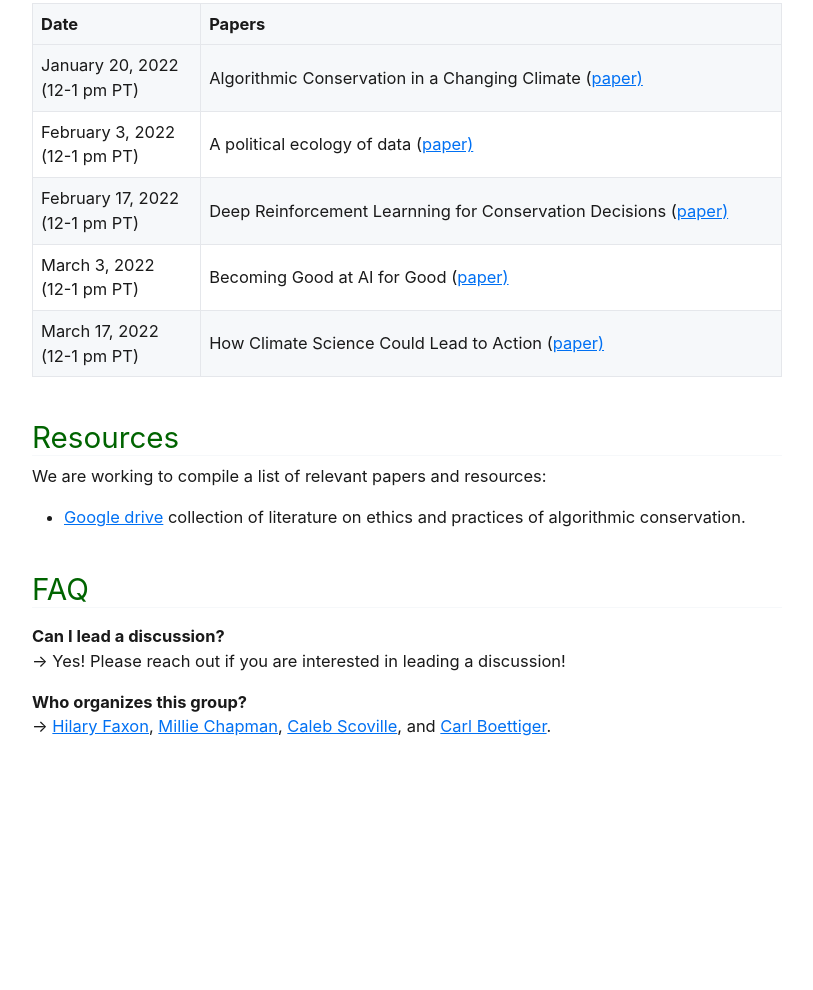
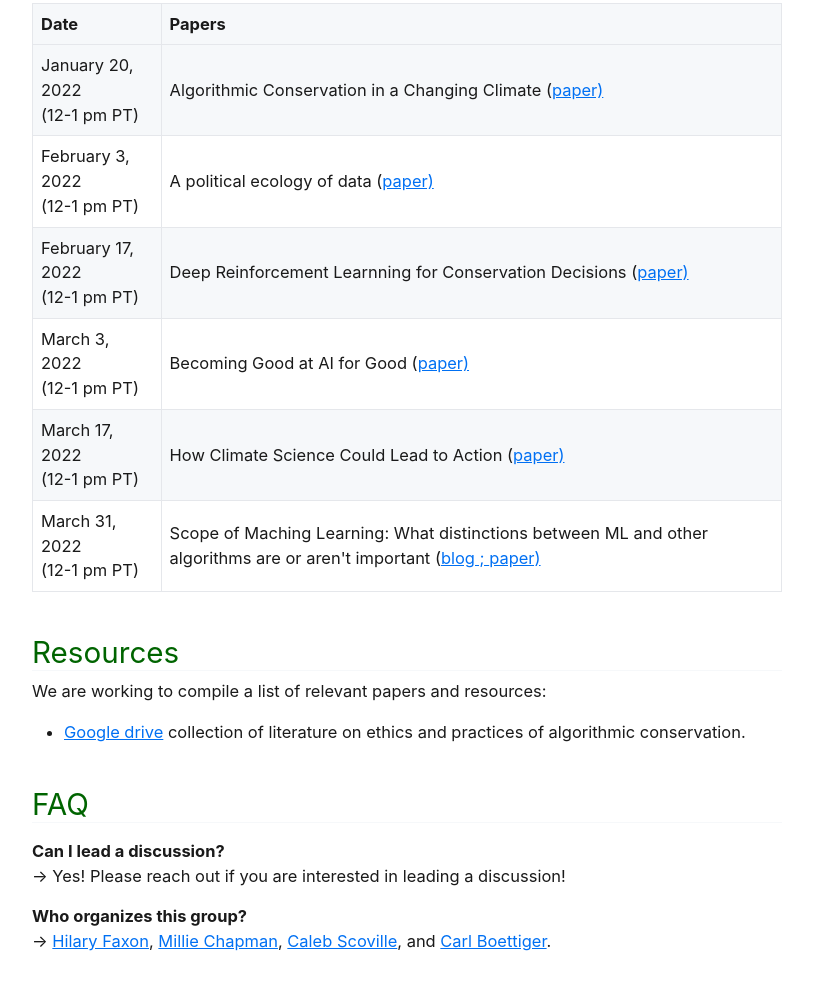
Before and after one commit to milliechapman/algorithmic-conservation, a plain HTML site: page index.html in a window 1280 px wide. Shown: the part 940-1930 px from the top of the page, without its empty margins (233-1046 px from the left). Before the commit the page ends 1727 px from the top, so only its background shows below. Drawn offline with nearby package versions, Linux system fonts and the light colour scheme.

Commit message:
updating readings

```diff
--- a/index.html
+++ b/index.html
@@ -98,6 +98,11 @@
       <td>March 17, 2022<br>(12-1 pm PT)</td>
       <td> How Climate Science Could Lead to Action (<a href="https://www.americanscientist.org/article/how-climate-science-could-lead-to-action">paper</TBD>) </td>
     </tr>
+    </tr>
+        <tr>
+      <td>March 31, 2022<br>(12-1 pm PT)</td>
+      <td> Scope of Maching Learning: What distinctions between ML and other algorithms are or aren't important  (<a href="https://vas3k.com/blog/machine_learning/">blog</TBD> ; <a href="https://besjournals.onlinelibrary.wiley.com/doi/full/10.1111/2041-210X.13256/">paper</TBD>) </td>
+    </tr>
   <table>
 
 
```
